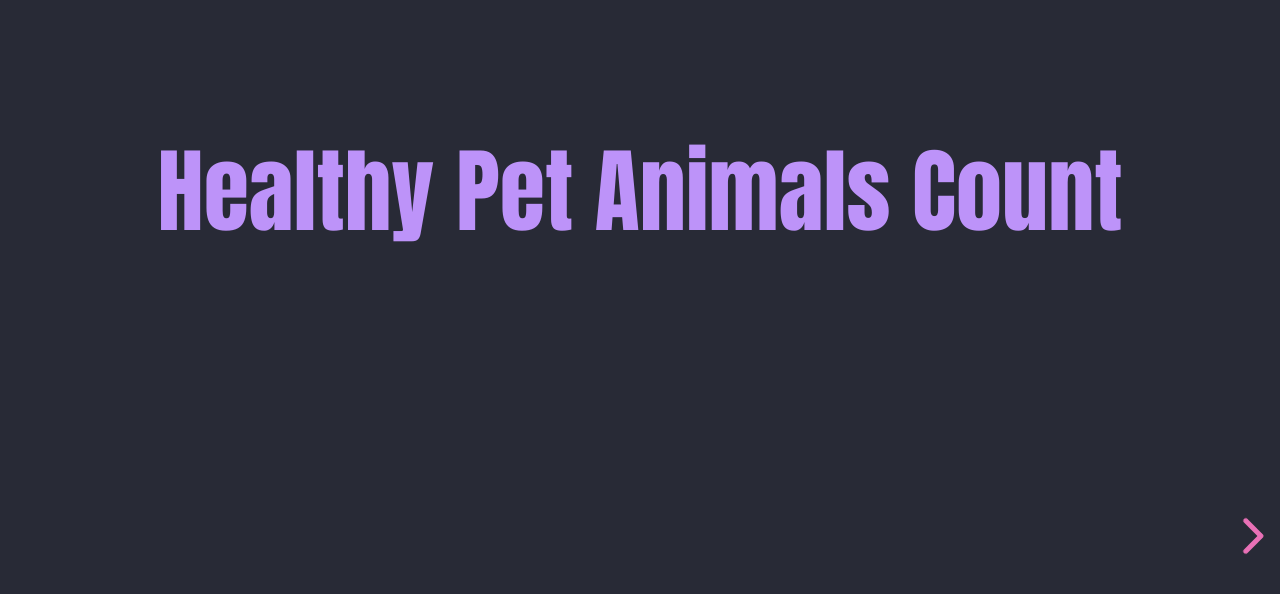
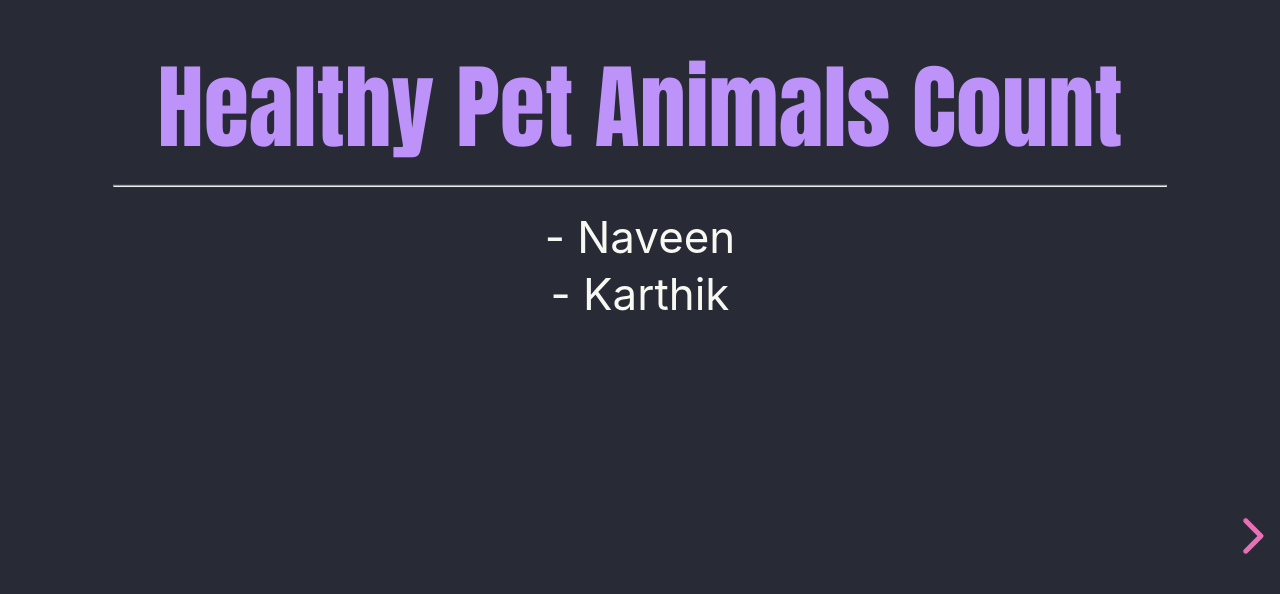
Before and after one commit to naveen521kk/presentations, a plain HTML site: page 2023-11-17-healthy-pet-animal-count/index.html in a window 1280 px wide. Shown: the part 202-796 px from the top of the page. Drawn offline with Linux system fonts and the light colour scheme; a small style sheet from the web is missing.

Commit message:
add name

```diff
--- a/2023-11-17-healthy-pet-animal-count/index.html
+++ b/2023-11-17-healthy-pet-animal-count/index.html
@@ -25,6 +25,11 @@
       <div class="slides">
         <section>
           <h2>Healthy Pet Animals Count</h2>
+          <hr>
+          <p>
+            - Naveen<br>
+            - Karthik <br>
+          </p>
         </section>
         <section>
           <section>
```
